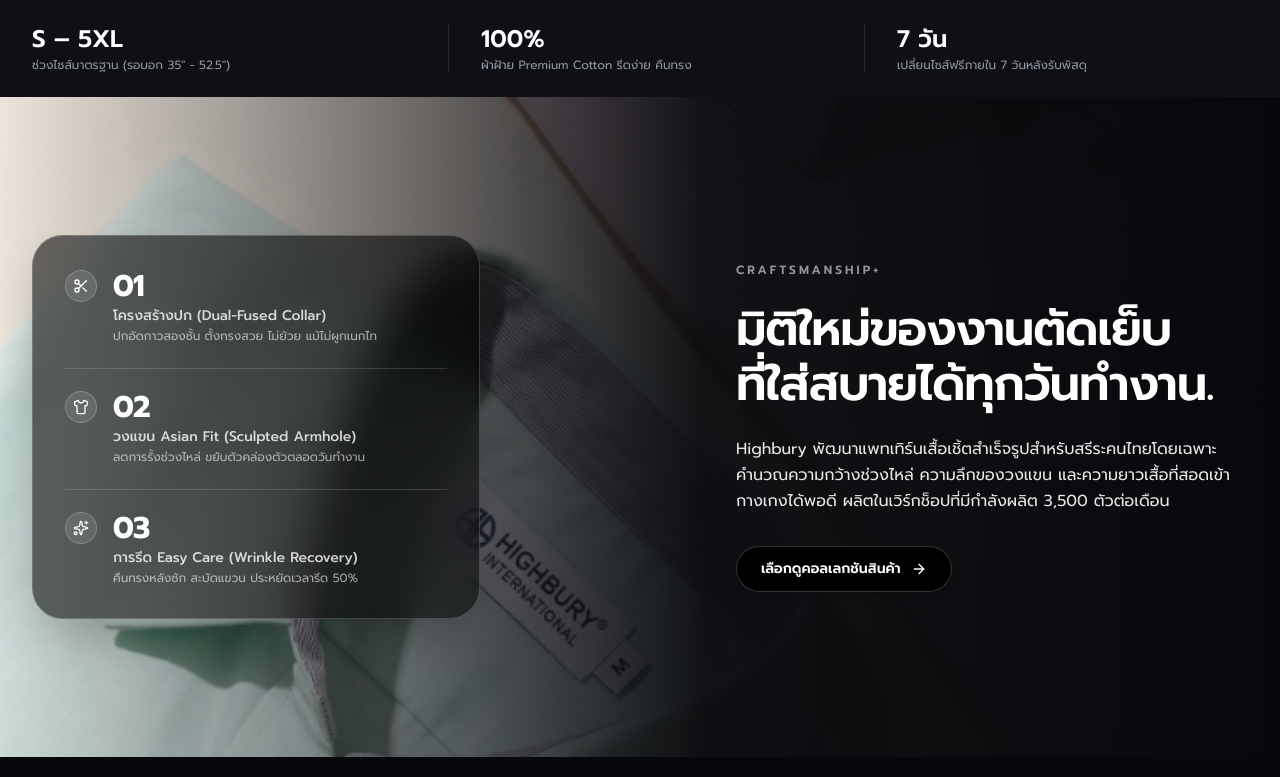
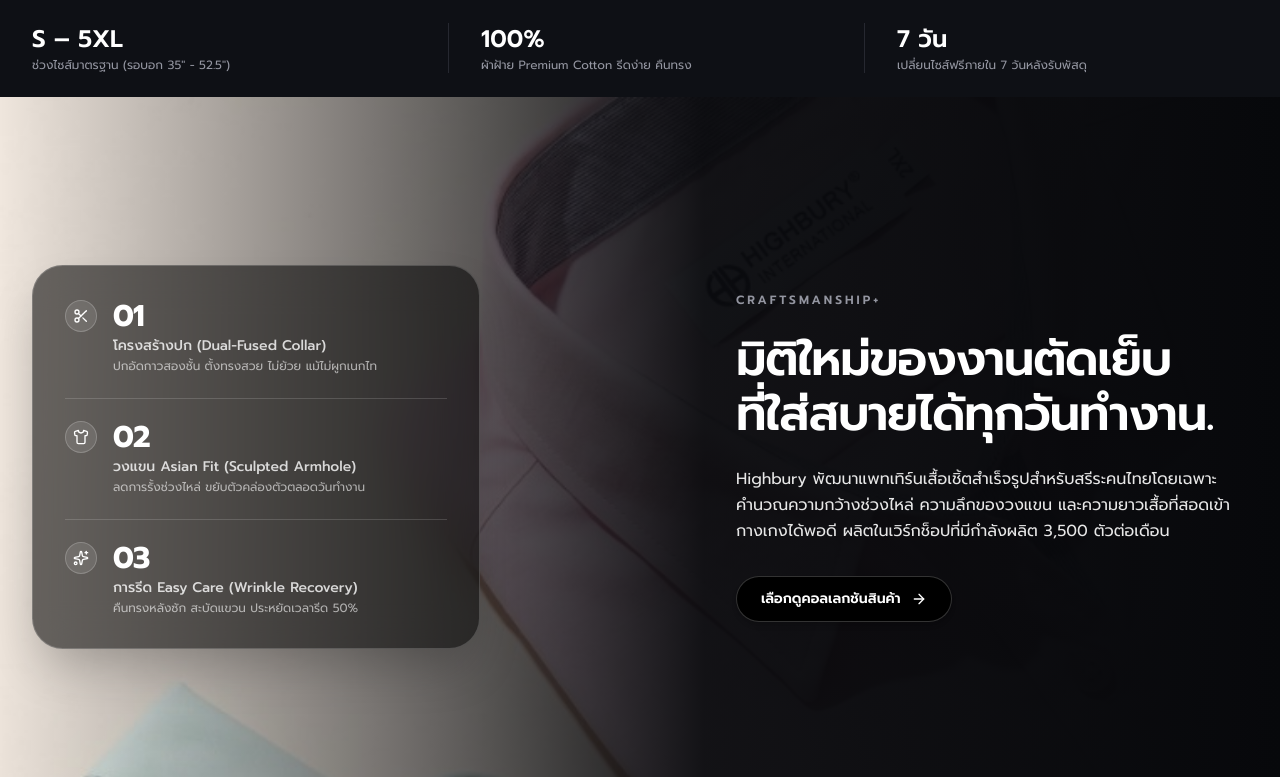
Before and after one commit to papound/highbury_shirt, a Next.js app: page / in a window 1280 px wide. Shown: the part 623-1400 px from the top of the page. Built offline with nearby package versions, Linux system fonts and the light colour scheme; no server answers; the database is empty; a small style sheet from the web is missing; a web font is replaced by a local one.

Commit message:
fix(storefront-v3): adjust object-position to top and increase banner height to prevent cutting off heads and models

```diff
--- a/components/storefront/v3/craft-story.tsx
+++ b/components/storefront/v3/craft-story.tsx
@@ -16,14 +16,14 @@ export default function CraftStory({ lang: propLang }: CraftStoryProps) {
   const isLight = theme === "light";
 
   return (
-    <section id="craftsmanship" className="relative w-full min-h-[580px] lg:min-h-[660px] flex items-center overflow-hidden scroll-mt-20">
-      {/* Background Image: Highbury Tailoring Workshop (Edge-to-Edge, No Outer Border) */}
+    <section id="craftsmanship" className="relative w-full min-h-[640px] lg:min-h-[720px] flex items-center overflow-hidden scroll-mt-20">
+      {/* Background Image: Highbury Tailoring Workshop (Top-aligned so heads and faces are visible) */}
       <Image
         src="/images/craft-story.jpg"
         alt="Highbury Asian Fit Tailoring Craftsmanship"
         fill
         sizes="100vw"
-        className="object-cover object-[25%_center] lg:object-center"
+        className="object-cover object-[25%_top] lg:object-[35%_top]"
       />
 
       {/* Smooth Gradient Fade Layer (Dissolves from Right for Text Readability on Right) */}
--- a/components/storefront/v3/macro-detail.tsx
+++ b/components/storefront/v3/macro-detail.tsx
@@ -16,14 +16,14 @@ export default function MacroDetail({ lang: propLang }: MacroDetailProps) {
   const isLight = theme === "light";
 
   return (
-    <section id="details" className="relative w-full min-h-[580px] lg:min-h-[660px] flex items-center overflow-hidden scroll-mt-20">
-      {/* Background Image: Two Models (Pushed to Right so Left Text Doesn't Obscure Them) */}
+    <section id="details" className="relative w-full min-h-[640px] lg:min-h-[720px] flex items-center overflow-hidden scroll-mt-20">
+      {/* Background Image: Two Models (Top-aligned so heads, faces and full silhouette are visible) */}
       <Image
         src="/images/macro-detail.jpg"
         alt="Highbury Asian Fit Tailoring Details"
         fill
         sizes="100vw"
-        className="object-cover object-[70%_center] sm:object-[75%_center] lg:object-[82%_center]"
+        className="object-cover object-[70%_top] sm:object-[75%_top] lg:object-[82%_top]"
       />
 
       {/* Smooth Gradient Fade Layer (Left Dissolve for Text Readability, Leaving Right Models Clear) */}
--- a/components/storefront/v3/standards-landscape.tsx
+++ b/components/storefront/v3/standards-landscape.tsx
@@ -16,14 +16,14 @@ export default function StandardsLandscape({ lang: propLang }: StandardsLandscap
   const isLight = theme === "light";
 
   return (
-    <section id="standards" className="relative w-full min-h-[580px] lg:min-h-[660px] flex items-center overflow-hidden scroll-mt-20">
+    <section id="standards" className="relative w-full min-h-[640px] lg:min-h-[720px] flex items-center overflow-hidden scroll-mt-20">
       {/* Background Image: Highbury Coastal Road Photoshoot (Edge-to-Edge, No Outer Border) */}
       <Image
         src="/images/standards-landscape.jpg"
         alt="Highbury Standards Coastal Highway Tailoring"
         fill
         sizes="100vw"
-        className="object-cover object-[70%_center] lg:object-center"
+        className="object-cover object-[70%_35%] lg:object-[center_35%]"
         priority
       />
 
```
